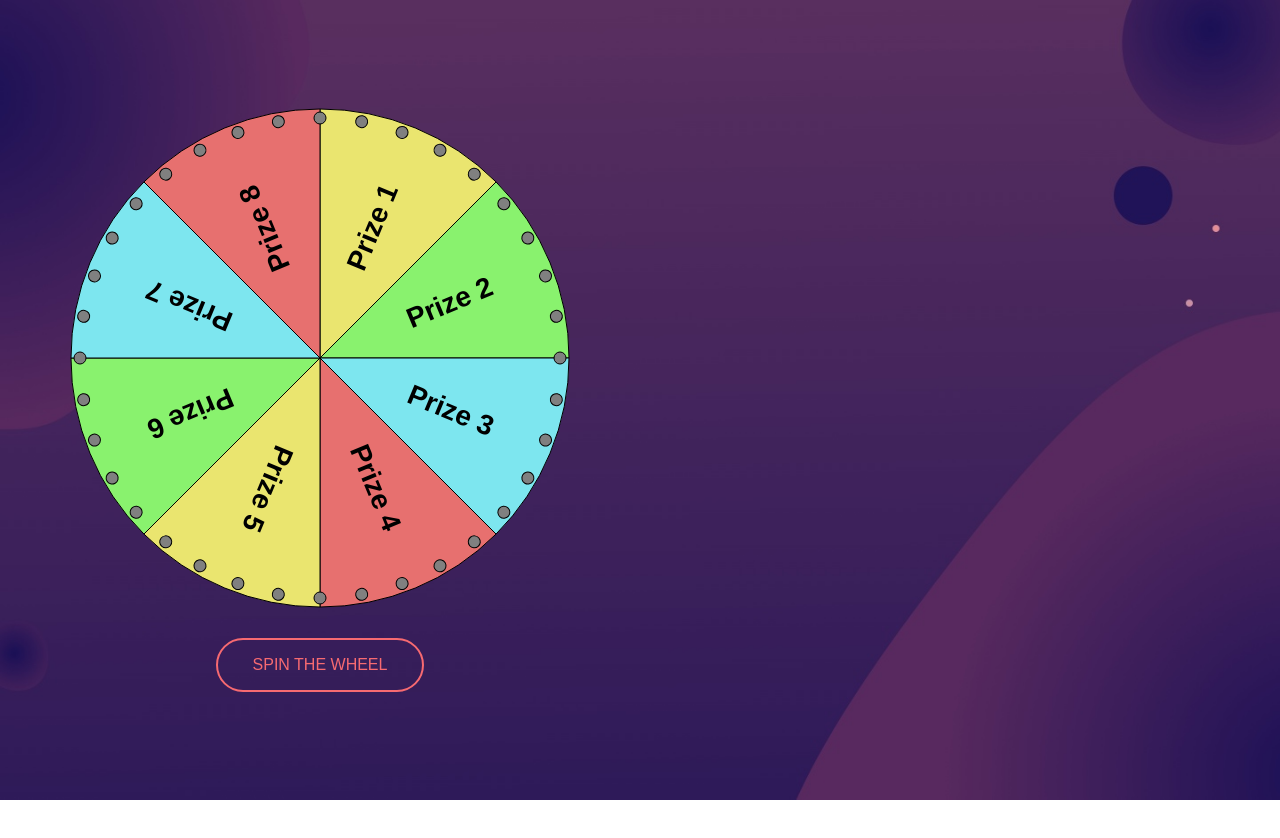
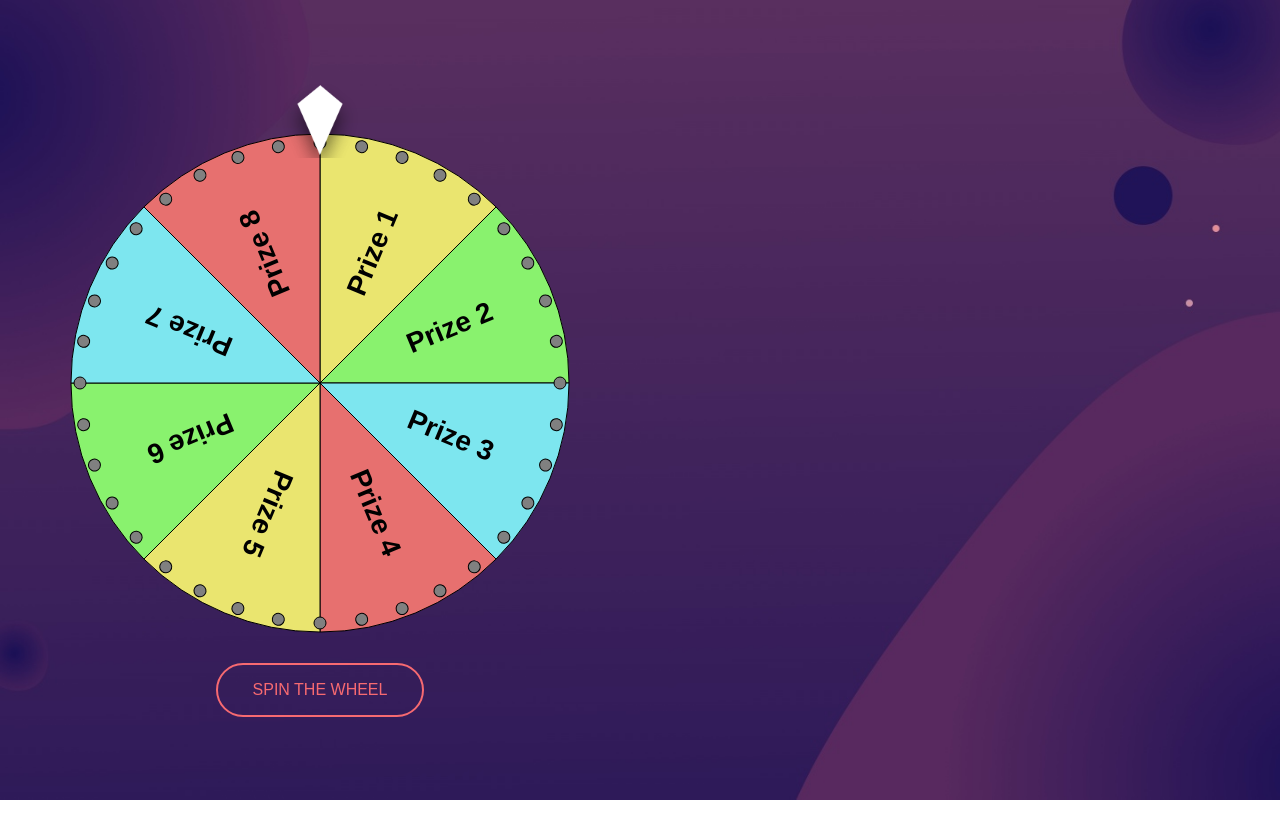
Before and after one commit to stuntcoders/sc_spinwheel, a plain HTML site: page index.html in a window 1280 px wide. Both pictures are taken after a click on the button "START GAME". Drawn offline with nearby package versions, Linux system fonts and the light colour scheme.

Commit message:
Add spin wheel indicator

```diff
--- a/css/styles.css
+++ b/css/styles.css
@@ -236,4 +236,21 @@ section.slide-up {
 	flex-direction: column;
 	align-items: center;
 	justify-content: center;
+	padding-top: 50px;
+	position: relative;
 }
+
+.wheel-container::after {
+	content: '';
+	display: block;
+	width: 75px;
+	height: 75px;
+	background-image: url('../images/wof-indicator.png');
+	background-position: top center;
+	background-repeat: no-repeat;
+	background-size: 75px;
+	position: absolute;
+	top: 0;
+	left: 50%;
+	transform: translateX(-50%);
+}
--- a/index.html
+++ b/index.html
@@ -45,7 +45,9 @@
 			</section>
 			<section class="get-your-prize section">
 				<div class="section-inner-wrapper">
-
+					<div class="form-wrapper">
+						Form
+					</div>
 				</div>
 			</section>
 		</div>
```
Also changed, not shown: images/wof-indicator.png (added).
